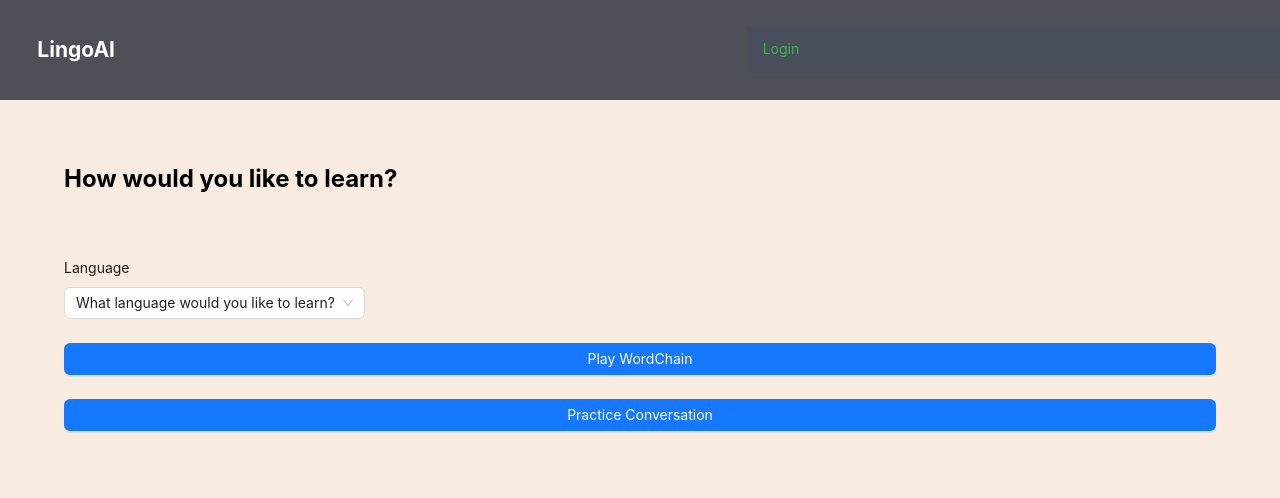
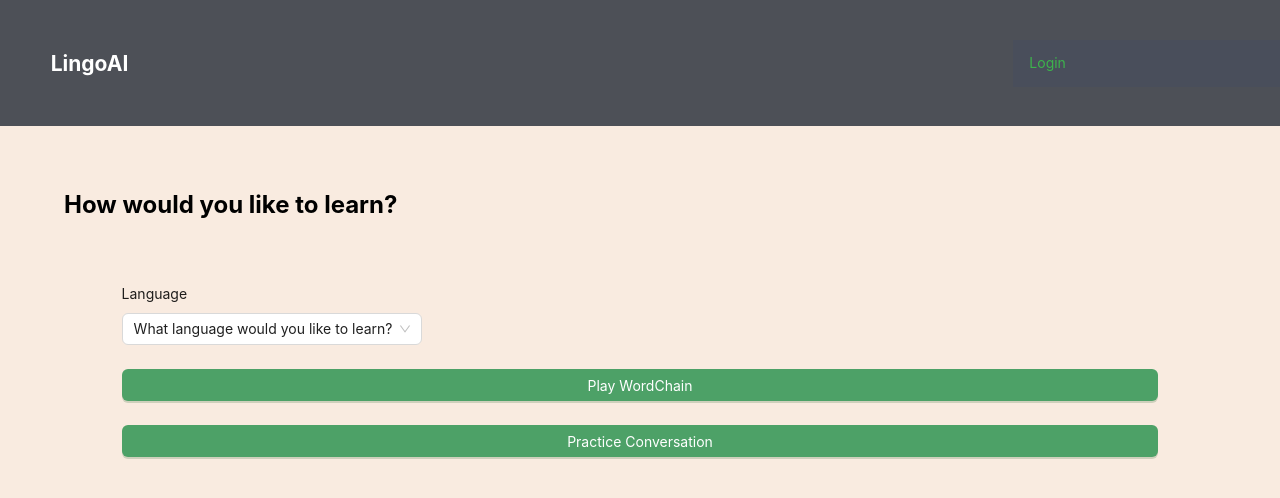
Before and after one commit to Anna-dxj/lingoai, a React (Create React App) app in the folder client/: page / in a window 1280 px wide. Shown: the top 498 px of the page. Built offline with nearby package versions, Linux system fonts and the light colour scheme.

Commit message:
update styling

```diff
--- a/client/src/components/GameForm/index.js
+++ b/client/src/components/GameForm/index.js
@@ -1,10 +1,7 @@
-import React, { useState } from 'react';
-import {Link} from 'react-router-dom'
-import {LockOutlined, MailOutlined} from '@ant-design/icons'
-import {Button, Form, Input, Select, Space} from 'antd'
+import React from 'react';
+import {Button, Form, Select, Space, ConfigProvider} from 'antd'
 import GameEl from '../GameEl'
 import ConvoEl from '../ConvoEl'
-import Auth from '../../utils/auth';
 import './style.css'
 
 
@@ -20,7 +17,12 @@ const GameForm = ( {isGameForm, setIsGameForm} ) => {
     return (
         <div>
             {isGameForm ? (
-                <div>
+                <div className="form-card">
+                    <ConfigProvider theme={{
+                        token: {
+                            colorPrimary: '#4da167'
+                        },
+                    }}>
                         <Form
                             className="login-form"
                             layout="vertical"
@@ -32,6 +34,7 @@ const GameForm = ( {isGameForm, setIsGameForm} ) => {
                             >
                                 <Space wrap>
                                     <Select
+                                    className="card-text"
                                     defaultValue="What language would you like to learn?"
                                     // style={{
                                     //     width: 500,
@@ -83,6 +86,7 @@ const GameForm = ( {isGameForm, setIsGameForm} ) => {
                                 </Button>
                             </Form.Item>
                         </Form>
+                    </ConfigProvider>
                 </div>
             ) : (
                 <GameEl /> ||
--- a/client/src/components/GameForm/style.css
+++ b/client/src/components/GameForm/style.css
@@ -0,0 +1,7 @@
+:root {
+    --dark-gray: #4d5057;
+    --dark-green: #4e6e5d;
+    --shamrock: #4da167;
+    --dark-pastel: #41c745;
+    --linen: #f9ebe0;
+}
--- a/client/src/components/Navbar/index.js
+++ b/client/src/components/Navbar/index.js
@@ -10,14 +10,14 @@ const Navbar = () => {
     return (
         <nav>
             <Row align="middle">
-                <Col sm={14}>
+                <Col sm={19}>
                     <h1 className="title">
                         <Link to="/" className="home-link">
                             LingoAI
                         </Link>
                     </h1>
                 </Col>
-                <Col sm={10}>
+                <Col sm={5}>
                     <ConfigProvider theme={{
                         token: {
                             colorPrimary: '#3BC14A',
```
Lines whose indentation alone changed are shown as unchanged.
